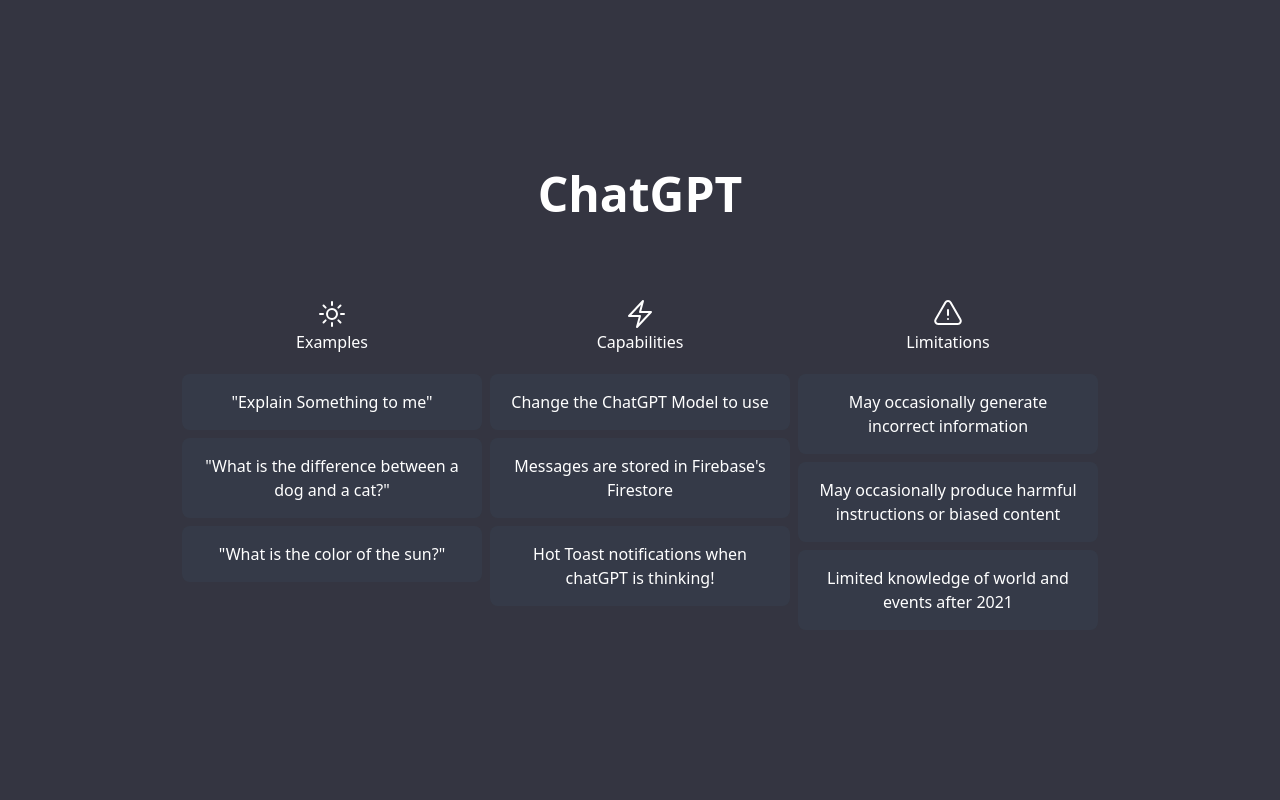
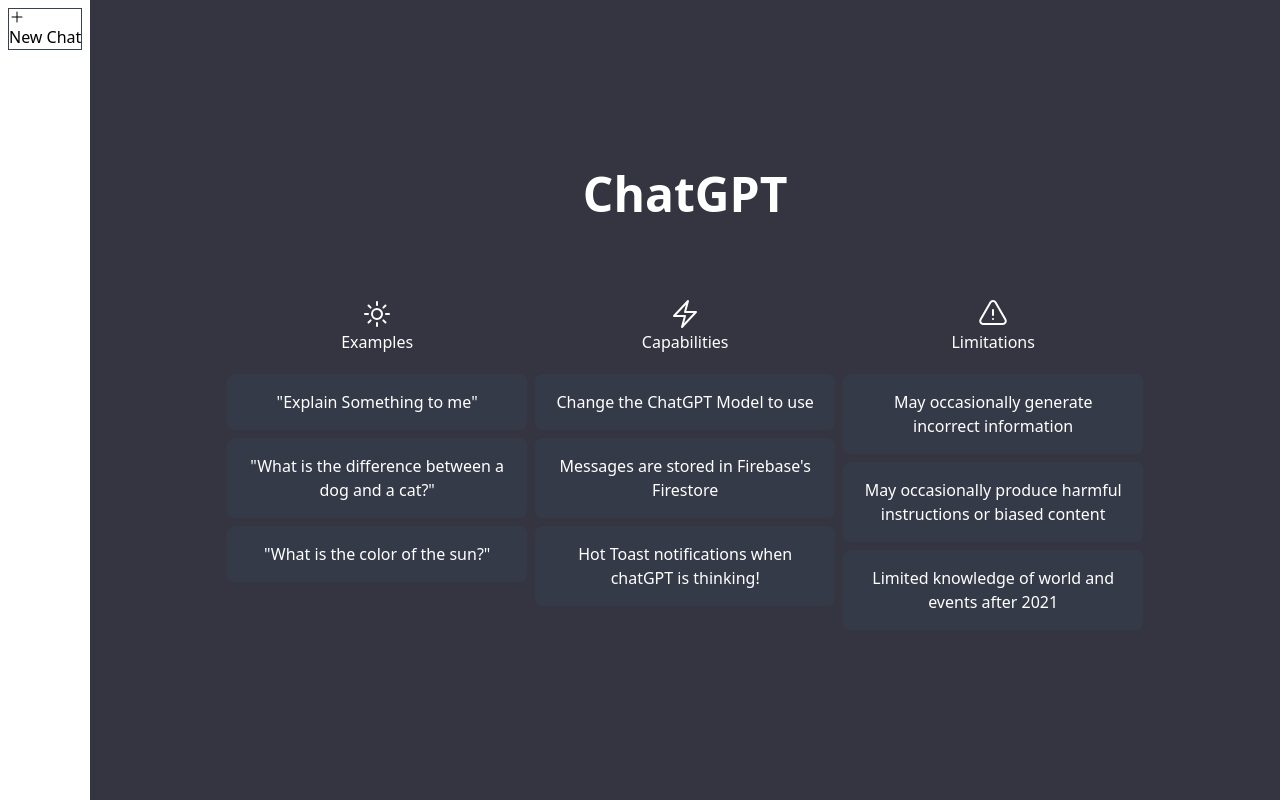
Before and after one commit to bspence205/ChatGPT, a Next.js app: page / in a window 1280 px wide. Built offline with nearby package versions, Linux system fonts and the light colour scheme.

Commit message:
created componenrs for reusable parts; set up side bar layout with comments to be built out

```diff
--- a/app/layout.tsx
+++ b/app/layout.tsx
@@ -1,3 +1,4 @@
+import SideBar from '../components/SideBar'
 import '../styles/globals.css'
 
 
@@ -18,11 +19,12 @@
 
           {/* SideBar */}
 
+          <SideBar />
+
+
           {/* ClientProvider - Notification */}
 
-          <div className='bg-[#343541] flex-1'>
-          {children}
-          </div>
+          <div className='bg-[#343541] flex-1'>{children}</div>
 
         </div>
 
--- /dev/null
+++ b/components/NewChat.tsx
@@ -0,0 +1,12 @@
+import { PlusIcon } from '@heroicons/react/24/solid'
+
+function NewChat() {
+  return (
+    <div className='border-gray-700 border '>
+        <PlusIcon className='h-4 w-4' />
+        <p>New Chat</p>
+    </div>
+  );
+}
+
+export default NewChat;
--- /dev/null
+++ b/components/SideBar.tsx
@@ -0,0 +1,22 @@
+import NewChat from "./NewChat"
+
+function SideBar() {
+  return (
+    <div className="p-2 flex flex-col h-screen">
+        <div className="flex-1">
+            <div>
+
+                <NewChat />
+
+                <div>
+                    {/* ModelSelection */}
+                </div>
+
+                {/* Map through the chat rows */}
+            </div>
+        </div>
+    </div>
+  )
+}
+
+export default SideBar
```
